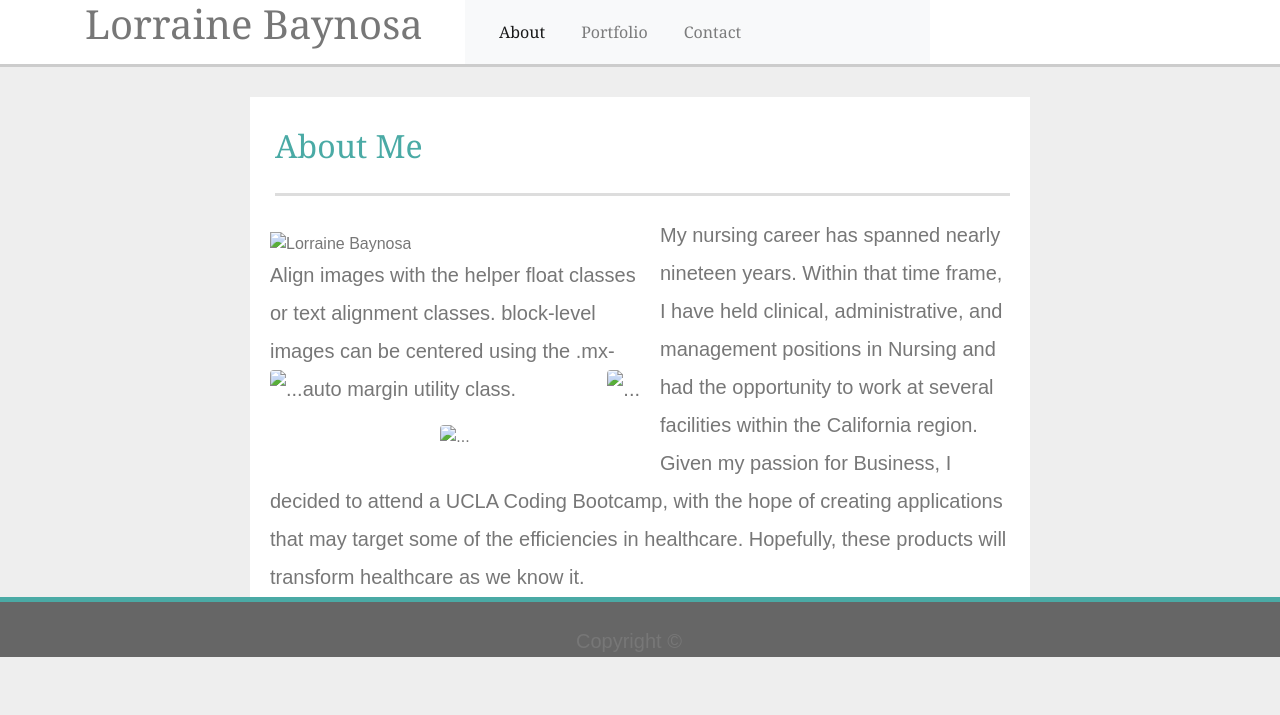
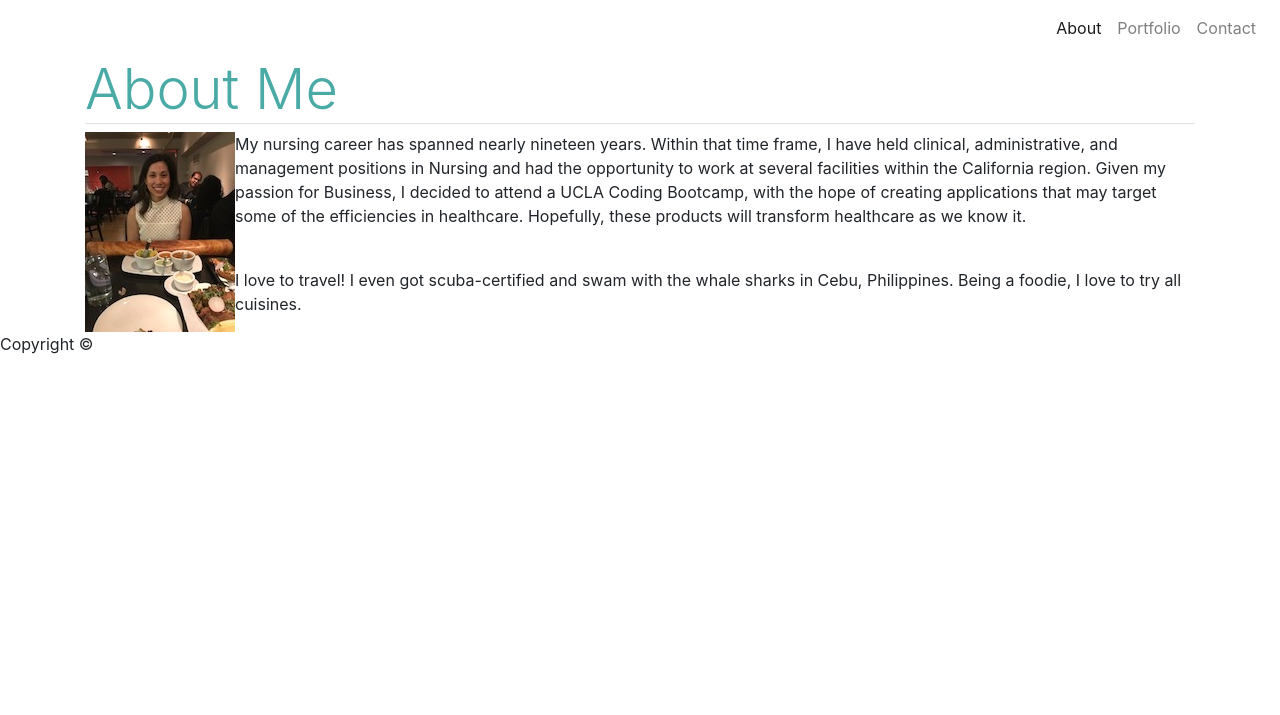
Before and after one commit to lorrainebaynosa/Bootstrap-Portfolio, a plain HTML site: page index.html in a window 1280 px wide. Drawn offline with nearby package versions, Linux system fonts and the light colour scheme.

Commit message:
pic in index.html

```diff
--- a/index.html
+++ b/index.html
@@ -8,212 +8,72 @@
   <!-- Bootstrap CDN -->
   <link rel="stylesheet" href="https://stackpath.bootstrapcdn.com/bootstrap/4.3.1/css/bootstrap.min.css"
     integrity="sha384-ggOyR0iXCbMQv3Xipma34MD+dH/1fQ784/j6cY/iJTQUOhcWr7x9JvoRxT2MZw1T" crossorigin="anonymous">
+  <style type = text/css>
+    h1 {background: #4aaaa5;}
+    h2 {color: #4aaaa5;}
+  </style>
   <title>LBaynosa</title>
-  <style>
-    .wrapper>div {
-      background: #EEEEEE;
-      background-image: url(../images/xv.png);
-      margin: 0;
-      padding: 1em;
-    }
+</head>
 
-    body {
-      background: #EEEEEE;
-      background-image: url(../images/xv.png);
-      margin: 0;
-      padding: 0;
-      font-family: Arial, Helvetica, sans-serif;
-      color: #777777;
-    }
-
-    header {
-      background: #ffffff;
-      overflow: hidden;
-      font-family: Georgia, 'Times New Roman', Times, serif;
-      border-bottom-width: medium;
-      border-bottom-style: solid;
-      border-color: #cccccc;
-      width: 100%;
-    }
-
-    .name {
-      margin-left: 250px;
-      background: #4aaaa5;
-      color: #ffffff;
-      padding: 20px;
-    }
-
-    nav {
-      line-height: 70px;
-      margin-right: 265px;
-    }
-
-    nav li {
-      display: inline-block;
-      padding: 5px 10px;
-      margin-right: 0px;
-      line-height: normal;
-    }
-
-    a {
-      text-decoration: none;
-    }
-
-    ul {
-      margin: 0;
-      padding: 0;
-
-    }
-
-    li {
-      display: in-line block;
-    }
-
-    .content-profile {
-      background: #ffffff;
-      border-color: #dddddd;
-      font-family: Arial, Helvetica, sans-serif;
-      color: #777777;
-      max-width: 960px;
-      margin: 30px 250px 0px 250px;
-      padding: 20px;
-      height: 500px;
-      overflow: auto;
-    }
-
-
-    p {
-      text-align: left;
-      font-size: 20px;
-      line-height: 38px;
-    }
-
-    .aboutme,
-    .contact,
-    .portfolio {
-      border-bottom-width: medium;
-      border-bottom-width: length 920px;
-      border-bottom-style: solid;
-      border-bottom-color: #dddddd;
-      margin-bottom: 20px;
-      margin-left: 5px;
-      font-family: Georgia, 'Times New Roman', Times, serif;
-      color: #4aaaa5;
-      padding: 10px 0px 20px 0px;
-    }
-
-    #lorrie {
-      float: left;
-      max-width: 50%;
-      max-height: 50%;
-      border-top: 10px;
-      margin: 15px 20px 20px 0px;
-    }
-
-    .clearfix ::after {
-      content: " ";
-      clear: both;
-      display: table;
-    }
-
-    html,
-    body {
-      height: 100%;
-    }
-
-    #container {
-      min-height: 100%;
-      margin-bottom: -60px;
-    }
-
-    #container:after {
-      content: "";
-      display: block;
-    }
-
-    .footer {
-      background: #666666;
-      font-family: Arial, Helvetica, sans-serif;
-      font-size: 3px;
-      color: #777777;
-      border-top-width: thick;
-      border-top-style: solid;
-      border-top-color: #4aaaa5;
-      height: 60px;
-      align-items: center;
-      text-align: justify;
-    }
-
-    .footer_contents {
-      padding: 20px 45% 0px 45%;
-    }
-
-    html,
-    body {
-      height: 100%;
-      margin: 0;
-    }
-  </style>
-</head>
-<div class="wrapper"></div>
+<!--Navigation -->
 <header>
-  <!-- Creates the Overall Grid -->
-  <div class="container">
-    <!-- Row 1 -->
-    <div class="row">
-      <div class="col-md-4">
-        <h1>Lorraine Baynosa</h1>
-      </div>
-      <div class="col-md-8">
-        <nav class="navbar navbar-expand-lg navbar-light bg-light">
-          <div class="collapse navbar-collapse" id="navbarNav">
-            <ul class="navbar-nav">
+  <Navigation-->
+    <nav class="navbar navbar-expand-lg navbar-light bg-white sticky-top">
+        <a class="navbar-brand text-display-4 text-white">Lorraine Baynosa</a>
+        <button class="navbar-toggler" type="button" data-toggle="collapse" data-target="#navbarSupportedContent"
+          aria-controls="navbarSupportedContent" aria-expanded="false" aria-label="Toggle navigation">
+          <span class="navbar-toggler-icon"></span>
+        </button>
+        <div class="collapse navbar-collapse" id="navbarSupportedContent">
+          <ul class="navbar-nav ml-auto">
             <li class="nav-item active">
-                <a class="nav-link" href="#">About <span class="sr-only">(current)</span></a>
+              <a class="nav-link text-decoration-none" href="#">About <span class="sr-only">(current)</span></a>
             </li>
             <li class="nav-item">
-                <a class="nav-link" href="#">Portfolio</a>
+              <a class="nav-link text-decoration-none" href="#">Portfolio</a>
             </li>
             <li class="nav-item">
-                <a class="nav-link" href="#">Contact</a>
+              <a class="nav-link text-decoration-none" href="#">Contact</a>
             </li>
           </ul>
         </div>
-        </nav>
       </div>
       </div>
       </div>
+    </nav>
 </header>
+<!--end of Navigation -->
 
+<!-- Start of Main Content"-->
 <section>
-  <div class="content-profile">
-    <div class="aboutme">
-      <h2>About Me</h2>
+  <div class="container padding">
+    <div class="row padding">
+      <div class="col-md-12">
+        <h2 class="display-4 border-bottom">About Me</h2>
       </div>
-    <div id="lorrie">
-      <img src="assets/images/profile.jpg" alt="Lorraine Baynosa">
-      <p>
-        Align images with the helper float classes or text alignment classes. block-level images can be centered
-        using the .mx-auto margin utility class.
-        <img src="..." class="rounded float-left" alt="...">
-        <img src="..." class="rounded float-right" alt="...">
-        <div class="text-center">
-          <img src="..." class="rounded" alt="...">
     </div>
-      </p>
-
-    </div>
-    <p>
-      My nursing career has spanned nearly nineteen years. Within that time frame, I have held clinical,
+    <div class="row padding">
+      <div class="col-md-12">
+        <img src="images/profile.jpg" class="img-fluid float-left" alt="Responsive image">
+        <p>My nursing career has spanned nearly nineteen years. Within that time frame, I have held clinical,
           administrative, and management positions in Nursing and had the opportunity to work at several
           facilities within the California region. Given my passion for Business, I decided to attend a UCLA Coding
-      Bootcamp, with the hope of creating
-      applications that may target some of the efficiencies in healthcare. Hopefully, these products will
-      transform healthcare as we know it.
+          Bootcamp, with the hope of creating applications that may target some of the efficiencies in healthcare.
+          Hopefully, these products will transform healthcare as we know it.
         </p>
         <br>
         <p> I love to travel! I even got scuba-certified and swam with the whale sharks in Cebu, Philippines.
-      Being a foodie, I love to try all cuisines.</p>
+          Being a foodie, I love to try all cuisines.
+        </p>
+      </div>
+    </div>
+
+
+
+
+
+
+
       </div>
 </section>
 </div>
```
Also changed, not shown: indexcss.html (added, +160 -0 lines), images/dog.jpg (added), images/fashion.jpg (added), images/flowers.jpg (added), images/ocean.jpg (added), images/profile.jpg (added), images/sunset.jpg (added), images/xv.png (added), 1 other file. Lines whose indentation alone changed are shown as unchanged.
